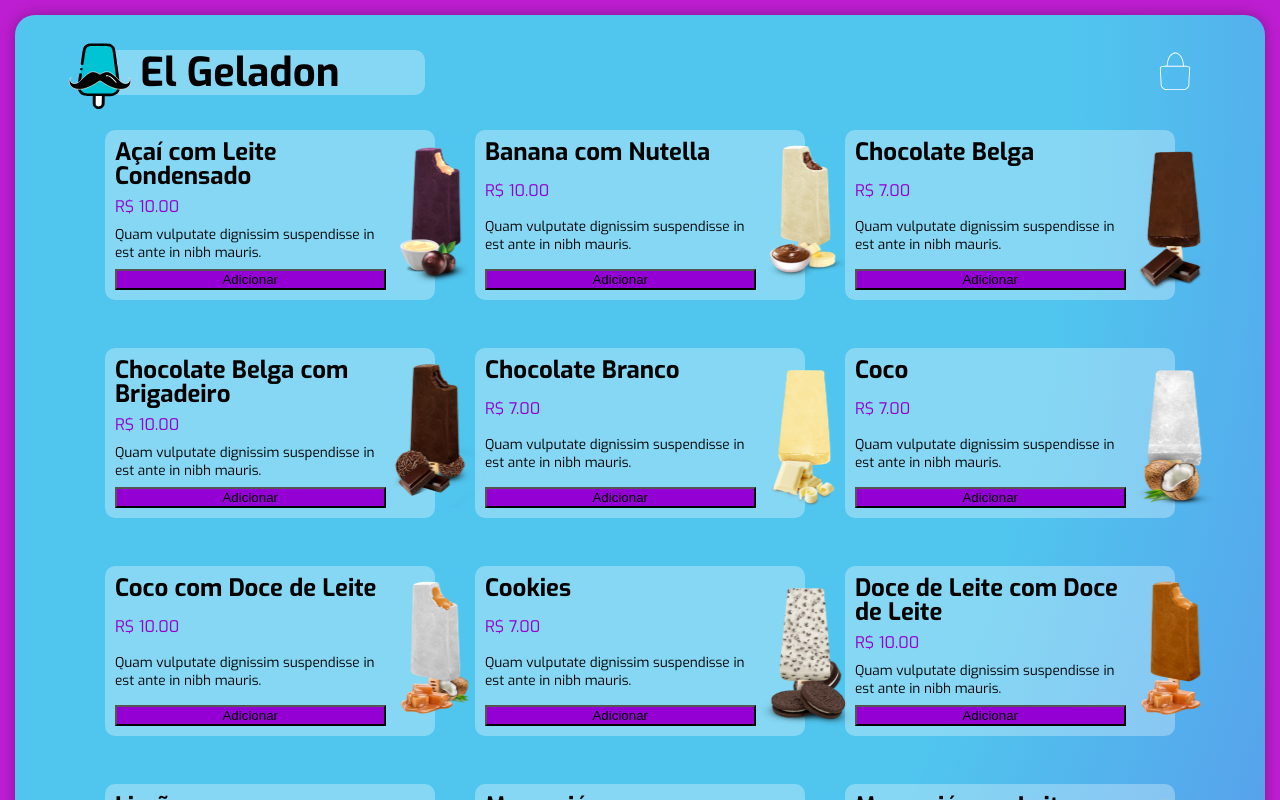
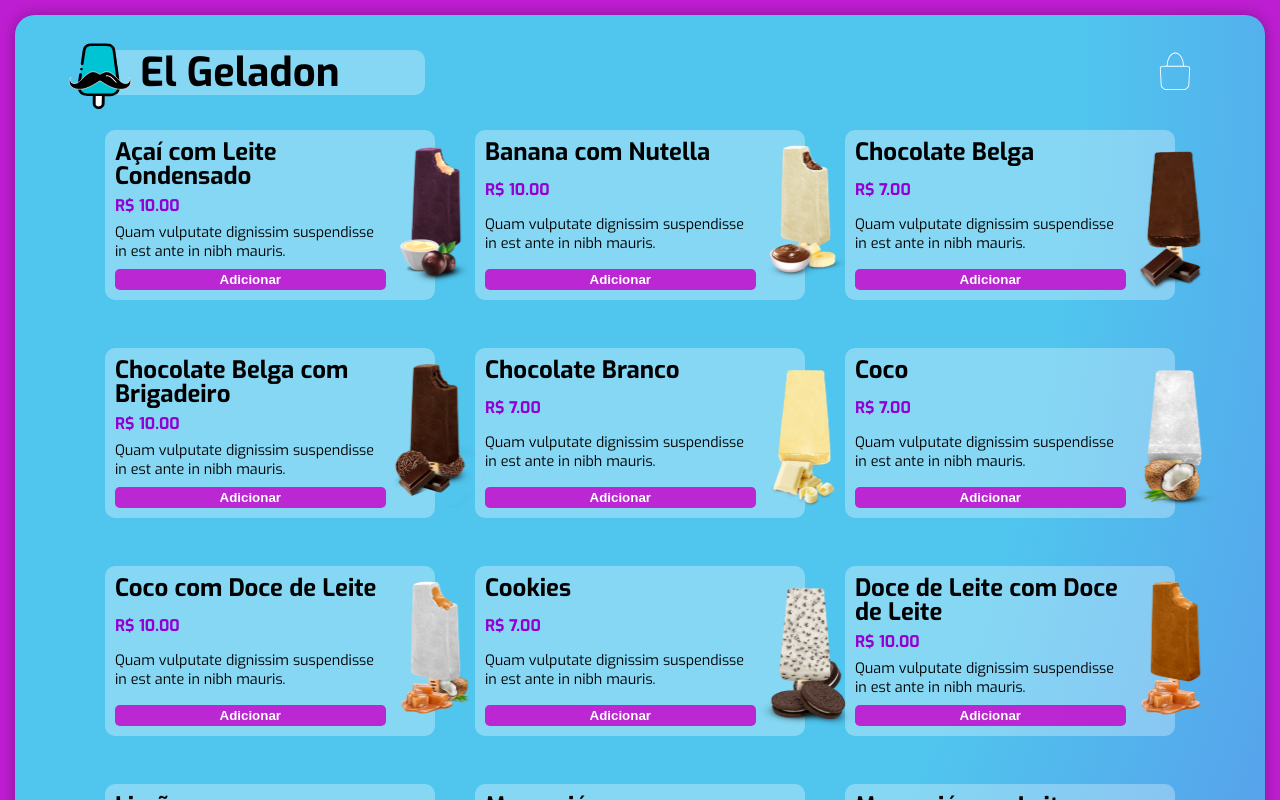
Before and after one commit to SraSidle/El_Geladon-React-P02_M03, a React (Create React App) app in the folder cardapio-el-geladon/: page / in a window 1280 px wide. Shown: the top 800 px of the page. Built offline with nearby package versions, Linux system fonts and the light colour scheme.

Commit message:
importando a fonte e estilizando o badge

```diff
--- a/cardapio-el-geladon/src/components/PaletaListaItem/PaletaListaItem.css
+++ b/cardapio-el-geladon/src/components/PaletaListaItem/PaletaListaItem.css
@@ -1,5 +1,7 @@
-.PaletaListaItem{
-    font-family: 'Exo';
+@import url("https://fonts.googleapis.com/css2?family=Exo+2:ital,wght@0,100;0,200;0,300;0,400;0,500;0,600;0,700;0,800;0,900;1,100;1,200;1,300;1,400;1,500;1,600;1,700;1,800;1,900&display=swap");
+
+.PaletaListaItem {
+  font-family: "Exo";
   background: rgba(255, 255, 255, 0.3);
   border-radius: 10px;
   padding: 10px;
@@ -8,44 +10,57 @@
   justify-content: space-around;
 }
 
-@media(max-width: 400px){
-    .PaletaListaItem{
+@media (max-width: 400px) {
+  .PaletaListaItem {
     width: 210px;
     height: 180px;
   }
 }
 
-.PaletaListaItem > div{
+.PaletaListaItem__badge {
+  background-color: #3BC8F7;
+  text-align: center;
+  padding: 0.3rem 0.5rem;
+  margin-left: -0.9rem;
+  margin-top: -1rem;
+  border-radius: 50%;
+  font-weight: 600;
+  width: 1.5rem;
+  height: 1.5rem;
+}
+
+.PaletaListaItem > div {
   display: flex;
   justify-content: space-between;
   flex-direction: column;
 }
 
-.PaletaListaItem__titulo{
+.PaletaListaItem__titulo {
   font-size: 1.5em;
   font-weight: 700;
   line-height: 100%;
 }
 
-.PaletaListaItem__descricao{
-    font-size: 0.85em;
+.PaletaListaItem__descricao {
+  font-size: .9em;
 }
 
-.PaletaListaItem__preco{
+.PaletaListaItem__preco {
   color: darkviolet;
+  font-weight: 550;
 }
 
-.Acoes{
+.Acoes {
   display: flex;
-    justify-content: space-between;
+  justify-content: space-evenly;
 }
 
 .acoes__adicionar,
-.acoer__remover{
+.acoer__remover {
   border: none;
   color: white;
   border-radius: 5px;
-    font-family: 'Exo', sans-serif;
+  font-family: "Exo", sans-serif;
   padding: 5px;
   max-width: 280px;
   text-align: center;
@@ -55,12 +70,24 @@
   width: 48%;
 }
 
-.Acoes__remover{
-    background-color: red;
+.Acoes__remover,
+.Acoes__adicionar {
+  background-color: #be1ed2f2;
+  font-weight: 550;
+  padding: 0.2rem;
+  border-radius: 0.3rem;
+  color: white;
+  transition: 0.5s ease-in-out;
+  border: none;
 }
 
-.Acoes__adicionar{
-    background-color: darkviolet;
+.Acoes__adicionar-_preencher:hover,
+.Acoes__adicionar:hover,
+.Acoes__remover:hover {
+  background-color: #af15c4f2;
+  font-weight: 600;
+  cursor: pointer;
+  transform: scale(1.05);
 }
 
 .Acoes__adicionar-_preencher {
```
Lines whose indentation alone changed are shown as unchanged.
